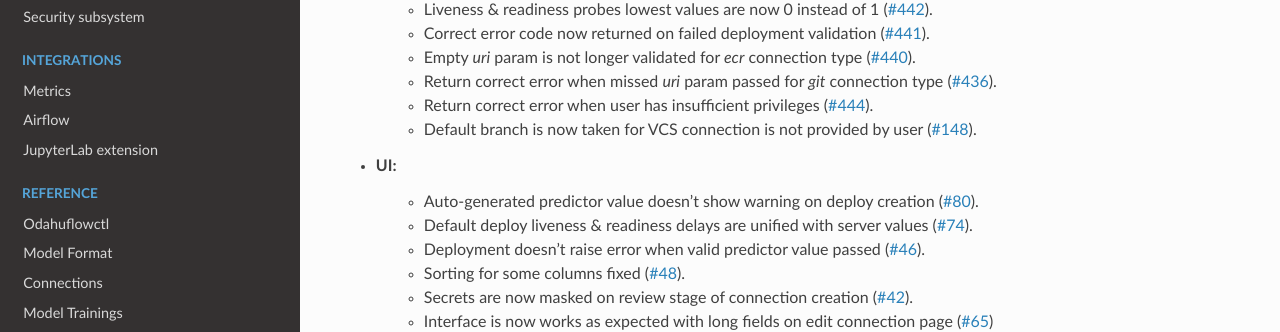
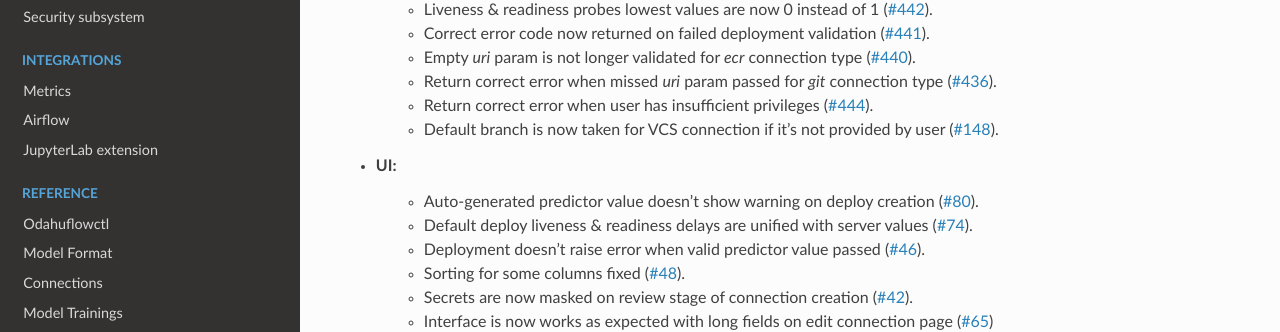
Before and after one commit to odahu/odahu-docs, a Sphinx documentation site: the page built from source/ref_changelog.rst, in a window 1280 px wide and 900 px high, scrolled down 895 px. Shown: the part 138-470 px from the top of the window. Built offline with Sphinx 7.4.7 and the Read the Docs theme 2.0.0, drawn with Linux system fonts in a browser that asks for light colours; formulas are drawn with MathJax 3.

```diff
--- a/source/ref_changelog.rst
+++ b/source/ref_changelog.rst
@@ -42,7 +42,7 @@ Bug Fixes:
     * Empty `uri` param is not longer validated for `ecr` connection type (`#440 <https://github.com/odahu/odahu-flow/issues/440>`_).
     * Return correct error when missed `uri` param passed for `git` connection type (`#436 <https://github.com/odahu/odahu-flow/issues/436>`_).
     * Return correct error when user has insufficient privileges (`#444 <https://github.com/odahu/odahu-flow/issues/444>`_).
-    * Default branch is now taken for VCS connection is not provided by user (`#148 <https://github.com/odahu/odahu-flow/issues/148>`_).
+    * Default branch is now taken for VCS connection if it's not provided by user (`#148 <https://github.com/odahu/odahu-flow/issues/148>`_).
 
 - UI:
     * Auto-generated predictor value doesn't show warning on deploy creation (`#80 <https://github.com/odahu/odahu-ui/issues/80>`_).
```
